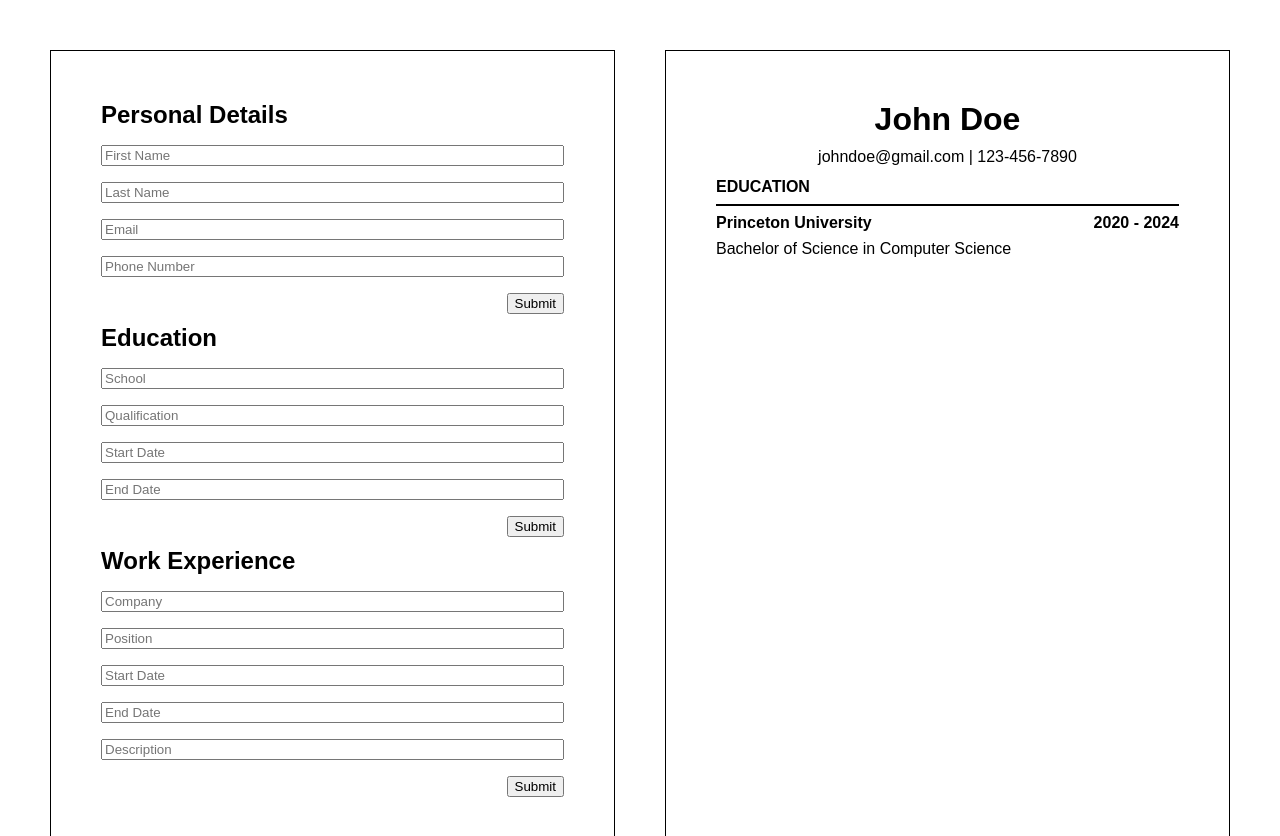
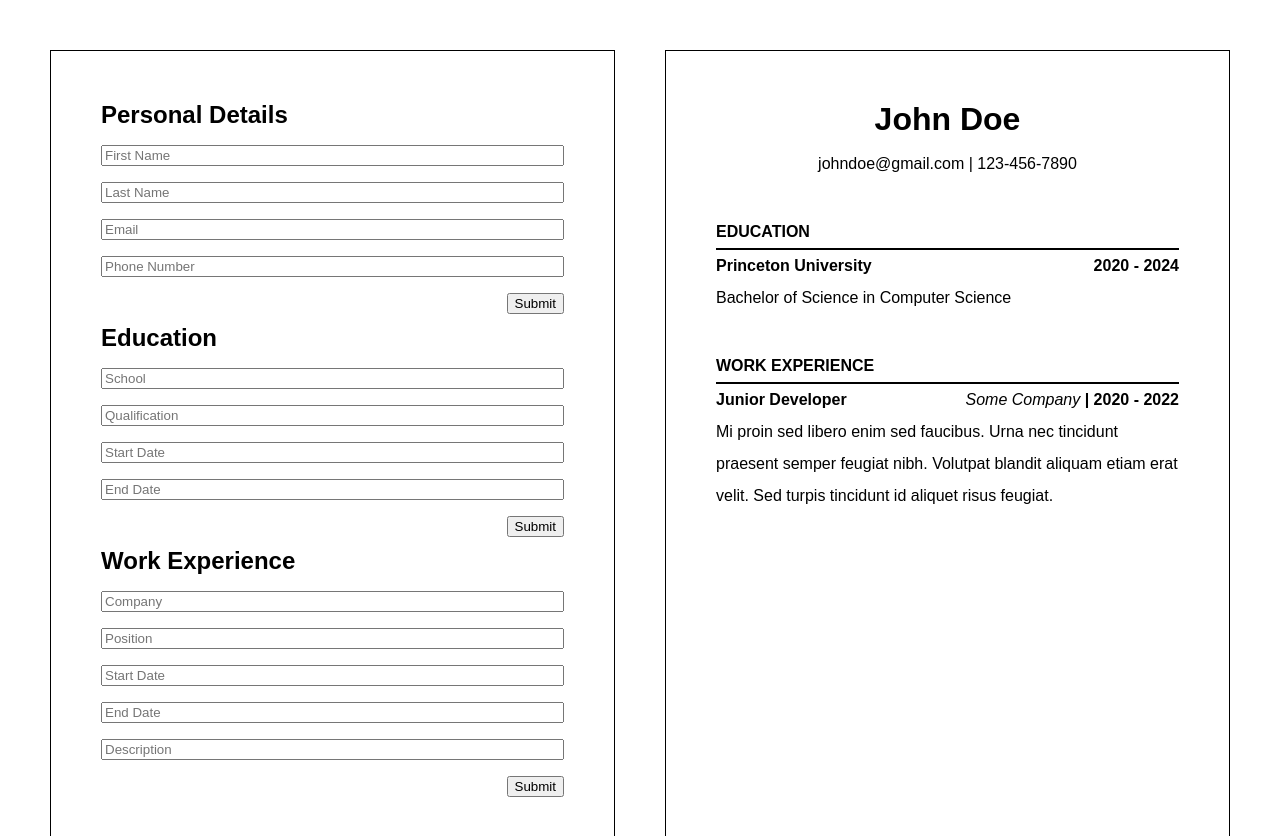
Before and after one commit to aaluzzi/react-cv-application, a React (Create React App) app: page / in a window 1280 px wide. Shown: the top 836 px of the page. Built offline with nearby package versions, Linux system fonts and the light colour scheme.

Commit message:
Display work experience on resume output

```diff
--- a/src/App.js
+++ b/src/App.js
@@ -5,6 +5,7 @@ import ExperienceForm from "./components/ExperienceForm";
 
 import PersonalInfoDisplay from "./components/PersonalInfoDisplay";
 import EducationDisplay from "./components/EducationDisplay";
+import ExperienceDisplay from "./components/ExperienceDisplay";
 
 import './styles/App.css'
 
@@ -64,14 +65,15 @@ class App extends React.Component {
     return (
       <div className="app">
         <div className="forms">
-          <PersonalInfoForm onSubmitPersonalInfo={this.onSubmitPersonalInfo}/>
-          <EducationForm onSubmitEducation={this.onSubmitEducation}/>
-          <ExperienceForm onSubmitExperience={this.onSubmitExperience}/>
+          <PersonalInfoForm onSubmitPersonalInfo={this.onSubmitPersonalInfo} />
+          <EducationForm onSubmitEducation={this.onSubmitEducation} />
+          <ExperienceForm onSubmitExperience={this.onSubmitExperience} />
         </div>
 
         <div className="resume">
           <PersonalInfoDisplay details={this.state.personalDetails} />
           <EducationDisplay details={this.state.education} />
+          <ExperienceDisplay details={this.state.experience} />
         </div>
       </div>
     );
--- a/src/components/EducationDisplay.js
+++ b/src/components/EducationDisplay.js
@@ -1,14 +1,14 @@
 import React from "react";
-import '../styles/Education.css';
+import '../styles/Resume.css';
 
 class EducationDisplay extends React.Component {
 
     render() {
         return (
-            <div className="education">
-                <p className="education-header">EDUCATION</p>
+            <div className="section">
+                <p className="header">EDUCATION</p>
                 <div className="divider"></div>
-                <div className="university-attendance">
+                <div className="sub-header">
                     <p>{this.props.details.school}</p>
                     <p>{this.props.details.startDate} - {this.props.details.endDate}</p>
                 </div>
--- /dev/null
+++ b/src/components/ExperienceDisplay.js
@@ -0,0 +1,22 @@
+import React from "react";
+import '../styles/Resume.css';
+
+class ExperienceDisplay extends React.Component {
+
+    render() {
+        return (
+            <div className="section">
+                <p className="header">WORK EXPERIENCE</p>
+                <div className="divider"></div>
+                <div className="sub-header">
+                    <p>{this.props.details.position}</p>
+                    <p><span className="company">{this.props.details.company}</span> | {this.props.details.startDate} - {this.props.details.endDate}</p>
+                </div>
+                <p>{this.props.details.description}</p>
+            </div>
+        );
+    }
+
+}
+
+export default ExperienceDisplay;
--- a/src/components/ExperienceForm.js
+++ b/src/components/ExperienceForm.js
@@ -14,13 +14,13 @@ class ExperienceForm extends React.Component {
 
     onChangeCompany(e) {
         this.setState({
-            school: e.target.value
+            company: e.target.value
         });
     }
 
     onChangePosition(e) {
         this.setState({
-            qualification: e.target.value
+            position: e.target.value
         });
     }
 
@@ -51,7 +51,7 @@ class ExperienceForm extends React.Component {
                     <input type="text" placeholder="Position" onChange={this.onChangePosition} required />
                     <input type="text" placeholder="Start Date" onChange={this.onChangeStartDate} required />
                     <input type="text" placeholder="End Date" onChange={this.onChangeEndDate} required />
-                    <input type="text" placeholder="Description" onChange={this.onChangeDescription} />
+                    <input type="text" placeholder="Description" onChange={this.onChangeDescription} required />
                     <div className="button-row">
                         <button type="submit">Submit</button>
                     </div>
--- a/src/styles/App.css
+++ b/src/styles/App.css
@@ -10,7 +10,8 @@ html, body {
 }
 
 p,h1,h2,h3 {
-    margin: 0
+    margin: 0;
+
 }
 
 .app {
@@ -47,5 +48,5 @@ form {
     height: 800px;
     padding: 50px;
     border: 1px solid;
-    gap: 12px;
+    gap: 36px;
 }
--- a/src/styles/Education.css
+++ b/src/styles/Resume.css
@@ -1,7 +1,7 @@
-.education {
+.section {
     display: flex;
     flex-direction: column;
-    gap: 8px;
+
 }
 
 .divider {
@@ -9,11 +9,20 @@
     border-bottom: 2px solid black;
 }
 
-.education-header,.university-attendance {
+.header,.sub-header {
     font-weight: bold;
 }
 
-.university-attendance {
+.sub-header {
     display: flex;
     justify-content: space-between;
 }
+
+.company {
+    font-weight: normal;
+    font-style: italic;
+}
+
+p {
+    line-height: 32px;
+}
```
